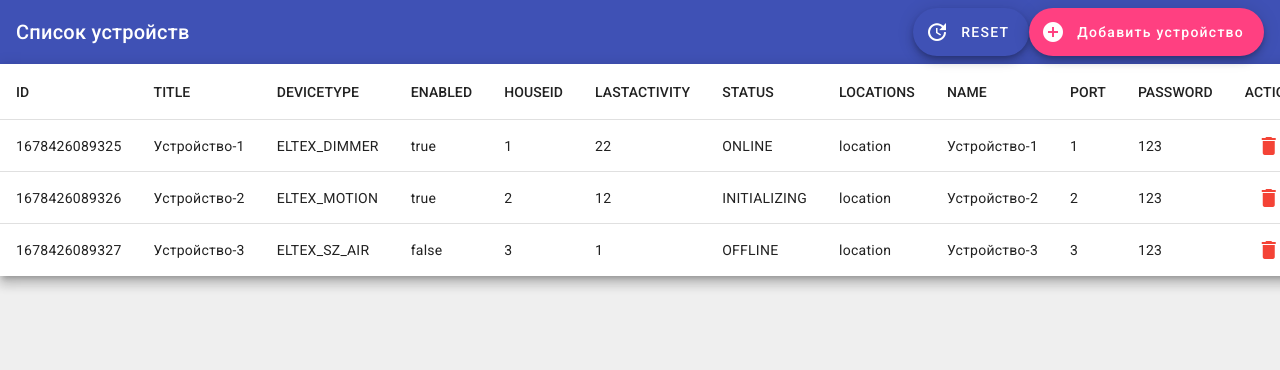
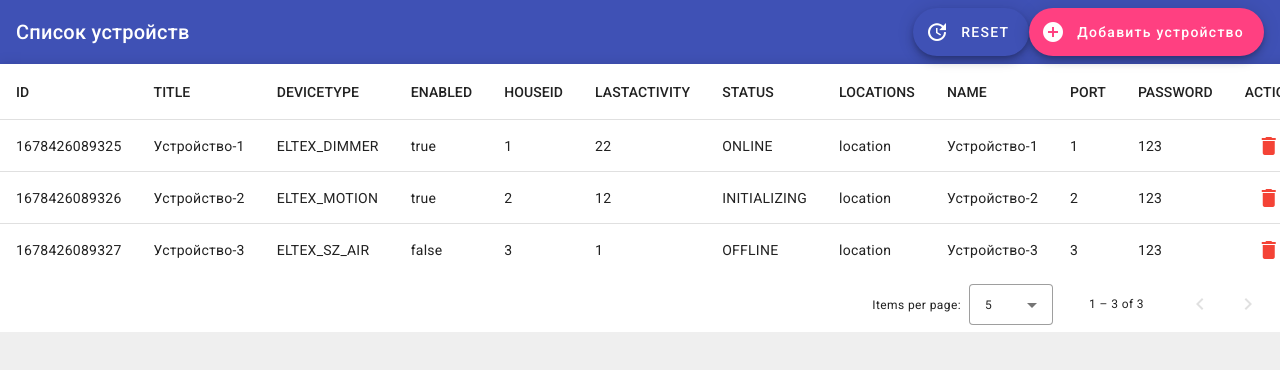
Before and after one commit to starikovyaroslav/eltex-spa, an Angular app: page / in a window 1280 px wide. Shown: the top 370 px of the page. Built offline with nearby package versions, Linux system fonts and the light colour scheme.

Commit message:
feat: Добавил пагинацию

```diff
--- a/src/app/app.module.ts
+++ b/src/app/app.module.ts
@@ -9,7 +9,6 @@ import { MatTableModule } from '@angular/material/table';
 import { MatButtonModule } from '@angular/material/button';
 import { MatCardModule } from '@angular/material/card';
 import { MatPaginatorModule } from '@angular/material/paginator';
-import { MatSortModule } from '@angular/material/sort';
 import { MatIconModule } from '@angular/material/icon';
 import { HeaderComponent } from './components/header/header.component';
 import { MatToolbarModule } from '@angular/material/toolbar';
@@ -22,7 +21,6 @@ import { MatInputModule } from '@angular/material/input';
 import { MatRadioModule } from '@angular/material/radio';
 import { FormsModule, ReactiveFormsModule } from '@angular/forms';
 import { MatCheckboxModule } from '@angular/material/checkbox';
-import { HttpClientModule } from '@angular/common/http';
 
 @NgModule({
   declarations: [
@@ -38,7 +36,6 @@ import { HttpClientModule } from '@angular/common/http';
     MatCardModule,
     MatTableModule,
     MatPaginatorModule,
-    MatSortModule,
     MatIconModule,
     MatButtonModule,
     MatToolbarModule,
@@ -50,7 +47,6 @@ import { HttpClientModule } from '@angular/common/http';
     ReactiveFormsModule,
     MatCheckboxModule,
     FormsModule,
-    HttpClientModule,
   ],
   providers: [DevicesService],
   bootstrap: [AppComponent],
--- a/src/app/components/devices/devices.component.html
+++ b/src/app/components/devices/devices.component.html
@@ -1,4 +1,4 @@
-<table mat-table [dataSource]="devices$" class="mat-elevation-z8">
+<table mat-table [dataSource]="dataSource" class="mat-elevation-z8">
   <ng-container matColumnDef="id">
     <th mat-header-cell *matHeaderCellDef>{{ "id" | uppercase }}</th>
     <td mat-cell *matCellDef="let device">{{ device.id }}</td>
@@ -73,3 +73,10 @@
   <tr mat-header-row *matHeaderRowDef="displayedColumns"></tr>
   <tr mat-row *matRowDef="let row; columns: displayedColumns"></tr>
 </table>
+<mat-paginator
+  [length]="totalItems"
+  [pageSize]="pageSize"
+  [pageIndex]="currentPageIndex"
+  [pageSizeOptions]="[1, 5, 10]"
+  (page)="pageChanged($event)"
+></mat-paginator>
--- a/src/app/components/devices/devices.component.ts
+++ b/src/app/components/devices/devices.component.ts
@@ -1,14 +1,19 @@
-import { Component } from '@angular/core';
+import { Component, OnInit } from '@angular/core';
 import { IDevice } from '../../models/device';
 import { Observable } from 'rxjs';
 import { DevicesService } from '../../services/devices.service';
+import { PageEvent } from '@angular/material/paginator';
 
 @Component({
   selector: 'app-devices',
   templateUrl: './devices.component.html',
 })
-export class DevicesComponent {
+export class DevicesComponent implements OnInit {
   constructor(private devicesService: DevicesService) {}
+  dataSource!: IDevice[];
+  totalItems!: number;
+  pageSize: number = 5;
+  currentPageIndex: number = 0;
   devices$: Observable<IDevice[]> = this.devicesService.devices;
   displayedColumns: string[] = [
     'id',
@@ -25,7 +30,29 @@ export class DevicesComponent {
     'action',
   ];
 
+  ngOnInit(): void {
+    this.loadPage();
+  }
+
   removeDevice = (id: string): void => {
     this.devicesService.removeDevice(id);
   };
+
+  pageChanged(event: PageEvent) {
+    this.currentPageIndex = event.pageIndex;
+    this.pageSize = event.pageSize;
+    this.loadPage();
+  }
+
+  loadPage = (): void => {
+    this.devices$.subscribe({
+      next: (res) => {
+        this.dataSource = res.slice(
+          this.currentPageIndex * this.pageSize,
+          (this.currentPageIndex + 1) * this.pageSize
+        );
+        this.totalItems = res.length;
+      },
+    });
+  };
 }
```
